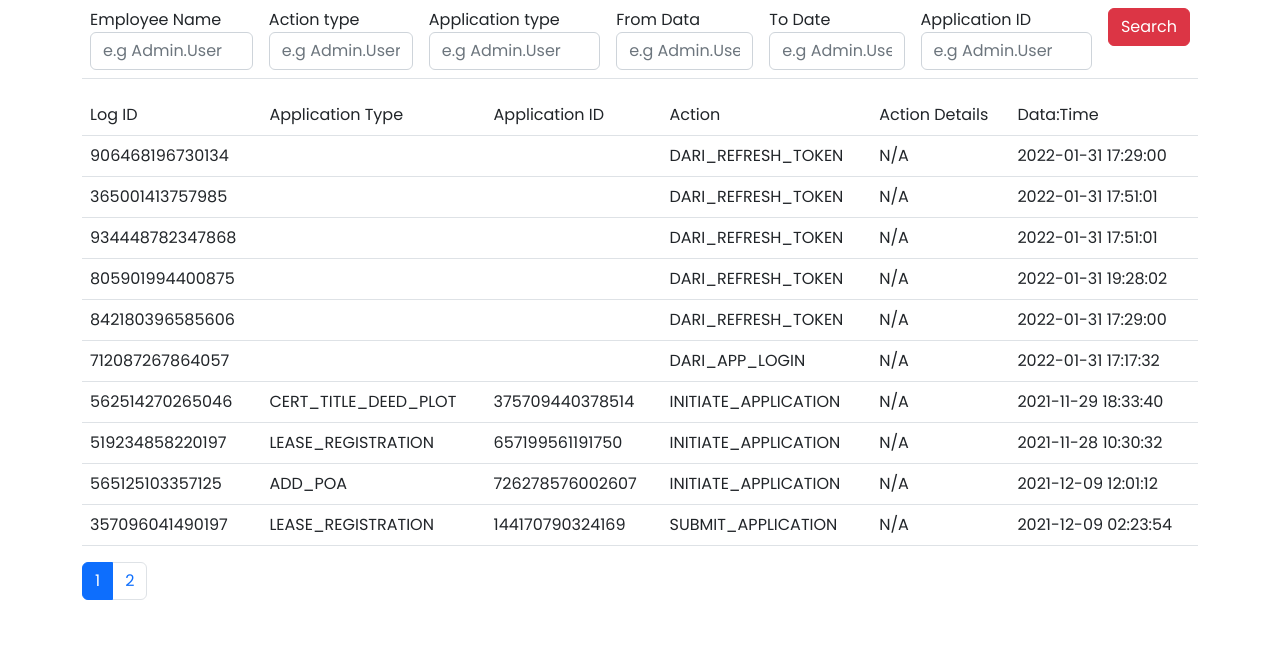
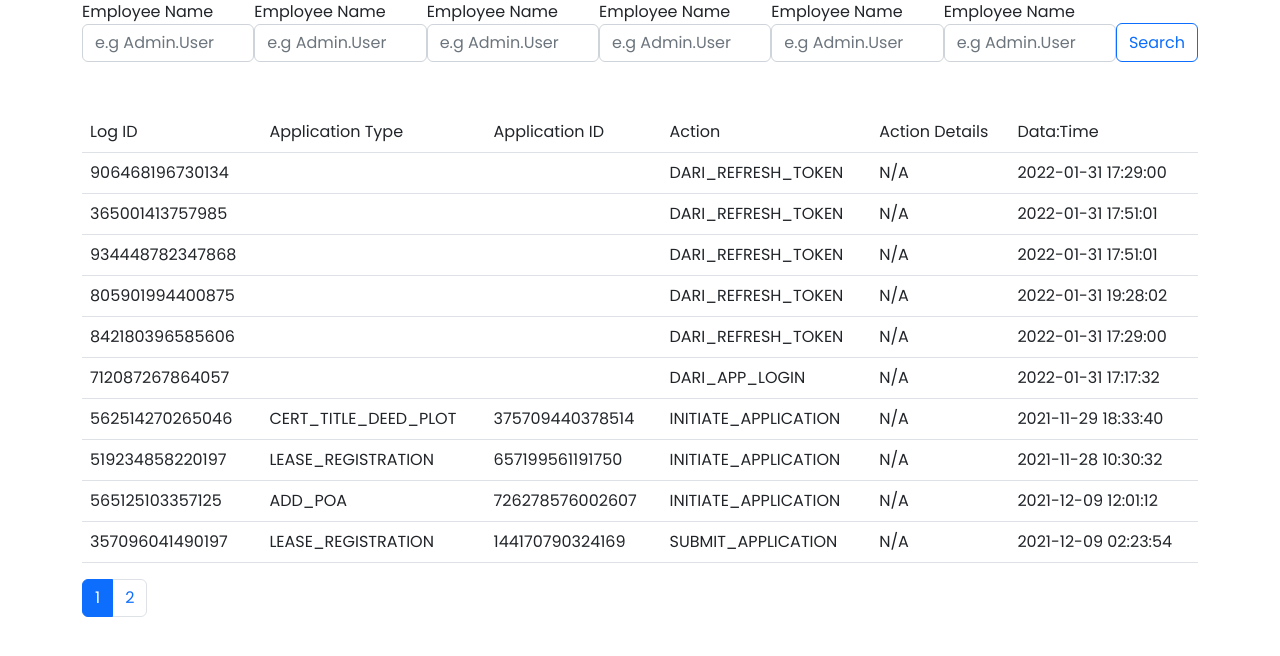
Before and after one commit to SuleimanZhukov/logger-search, a React (Create React App) app: page / in a window 1280 px wide. Shown: the top 656 px of the page. Built offline with nearby package versions, Linux system fonts and the light colour scheme.

Commit message:
working on sorting

```diff
--- a/src/App.js
+++ b/src/App.js
@@ -1,4 +1,4 @@
-import React, { useState } from "react";
+import React, { useEffect, useState } from "react";
 import { getData } from "./services/fakeDataService";
 import { paginate } from "./utils/paginate";
 import Pagination from "./components/pagination";
@@ -7,20 +7,43 @@ import Table from "./components/table";
 import "./css/App.css";
 
 function App() {
-  const [data, setData] = useState(getData);
+  const [data, setData] = useState([]);
   const [pageSize, setPageSize] = useState(10);
   const [currentPage, setCurrentPage] = useState(1);
+  const [sortColumn, setSortColumn] = useState({ column: "", order: "asc" });
+
+  const [searchInput, setSearchInput] = useState({ employeeName: 0 });
+
+  useEffect(() => {
+    setData(getData);
+  }, []);
+
+  const handleOnChange = (e) => {
+    setSearchInput({ employeeName: parseInt(e.target.value) });
+    setCurrentPage(1);
+  };
+
+  const handleSearch = () => {
+    const filtered = searchInput.employeeName
+      ? data.filter((i) => i.logId === searchInput.employeeName)
+      : data;
+    setData(filtered);
+  };
 
   const handlePageChange = (page) => {
     setCurrentPage(page);
+  };
+
+  const handleSort = (column) => {
+    console.log(column);
   };
 
   const dataPage = paginate(data, currentPage, pageSize);
 
   return (
     <div className="container">
-      <Header />
-      <Table data={dataPage} />
+      <Header handleSearch={handleSearch} handleOnChange={handleOnChange} />
+      <Table data={dataPage} onSort={handleSort} />
       <Pagination
         itemsCount={data.length}
         pageSize={pageSize}
--- /dev/null
+++ b/src/components/dropdown.jsx
@@ -0,0 +1,29 @@
+import React from "react";
+
+const Dropdown = (props) => {
+  const { label } = props;
+
+  return (
+    <div className="dropdown show">
+      <label htmlFor="dropdownMenuLink">{label}</label>
+      <a
+        className="btn btn-secondary dropdown-toggle"
+        role="button"
+        id="dropdownMenuLink"
+        data-toggle="dropdown"
+        aria-haspopup="true"
+        aria-expanded="false"
+      >
+        Choose
+      </a>
+
+      <div className="dropdown-menu" aria-labelledby="dropdownMenuLink">
+        <a className="dropdown-item">Action</a>
+        <a className="dropdown-item">Another action</a>
+        <a className="dropdown-item">Something else here</a>
+      </div>
+    </div>
+  );
+};
+
+export default Dropdown;
--- a/src/components/header.jsx
+++ b/src/components/header.jsx
@@ -1,5 +1,7 @@
 import React from "react";
 import InputComponent from "./inputComponent";
+import Dropdown from "./dropdown";
+import "../css/header.css";
 
 const data = [
   "Employee Name",
@@ -10,35 +12,50 @@ const data = [
   "Application ID",
 ];
 
-const Header = () => {
+const Header = ({ handleSearch, handleOnChange }) => {
   return (
-    <table className="table">
-      <tbody>
-        <tr>
-          <th>
-            <InputComponent label={data[0]} />
-          </th>
-          <th>
-            <InputComponent label={data[1]} />
-          </th>
-          <th>
-            <InputComponent label={data[2]} />
-          </th>
-          <th>
-            <InputComponent label={data[3]} />
-          </th>
-          <th>
-            <InputComponent label={data[4]} />
-          </th>
-          <th>
-            <InputComponent label={data[5]} />
-          </th>
-          <th>
-            <button className="btn btn-danger">Search </button>
-          </th>
-        </tr>
-      </tbody>
-    </table>
+    <form className="form" onSubmit={handleSearch}>
+      <InputComponent
+        label={data[0]}
+        handleOnChange={(e) => handleOnChange(e)}
+      />
+      <InputComponent label={data[0]} />
+      <InputComponent label={data[0]} />
+      <InputComponent label={data[0]} />
+      <InputComponent label={data[0]} />
+      <InputComponent label={data[0]} />
+      <input type="submit" className="btn btn-outline-primary" value="Search" />
+    </form>
+
+    // <form>
+    //   <table className="table">
+    //     <tbody>
+    //       <tr>
+    //         <th>
+    //           <InputComponent label={data[0]} />
+    //         </th>
+    //         <th>
+    //           <Dropdown label={data[1]} />
+    //         </th>
+    //         <th>
+    //           <Dropdown label={data[2]} />
+    //         </th>
+    //         <th>
+    //           <InputComponent label={data[3]} />
+    //         </th>
+    //         <th>
+    //           <InputComponent label={data[4]} />
+    //         </th>
+    //         <th>
+    //           <InputComponent label={data[5]} />
+    //         </th>
+    //         <th>
+    //           <button className="btn btn-outline-primary">Search</button>
+    //         </th>
+    //       </tr>
+    //     </tbody>
+    //   </table>
+    // </form>
   );
 };
 
--- a/src/components/inputComponent.jsx
+++ b/src/components/inputComponent.jsx
@@ -1,6 +1,6 @@
 import React from "react";
 
-const InputComponent = ({ label }) => {
+const InputComponent = ({ label, handleOnChange }) => {
   return (
     <div className="form-group">
       <label htmlFor="input-field">{label}</label>
@@ -8,6 +8,7 @@ const InputComponent = ({ label }) => {
         className="form-control"
         id="input-field"
         placeholder="e.g Admin.User"
+        onChange={(e) => handleOnChange(e)}
       />
     </div>
   );
--- a/src/components/table.jsx
+++ b/src/components/table.jsx
@@ -1,18 +1,16 @@
 import React from "react";
 
-const Table = (props) => {
-  const { data } = props;
-
+const Table = ({ data, onSort }) => {
   return (
     <table className="table">
       <thead>
         <tr>
-          <th>Log ID</th>
-          <th>Application Type</th>
-          <th>Application ID</th>
-          <th>Action</th>
-          <th>Action Details</th>
-          <th>Data:Time</th>
+          <th onClick={() => onSort("logId")}>Log ID</th>
+          <th onClick={() => onSort("applicationType")}>Application Type</th>
+          <th onClick={() => onSort("applicationId")}>Application ID</th>
+          <th onClick={() => onSort("actionType")}>Action</th>
+          <th onClick={() => onSort("")}>Action Details</th>
+          <th onClick={() => onSort("creationTimestamp")}>Data:Time</th>
         </tr>
       </thead>
       <tbody>
--- /dev/null
+++ b/src/css/header.css
@@ -0,0 +1,8 @@
+.form {
+  display: flex;
+  margin-bottom: 50px;
+}
+
+.btn {
+  margin-top: 23px;
+}
```
